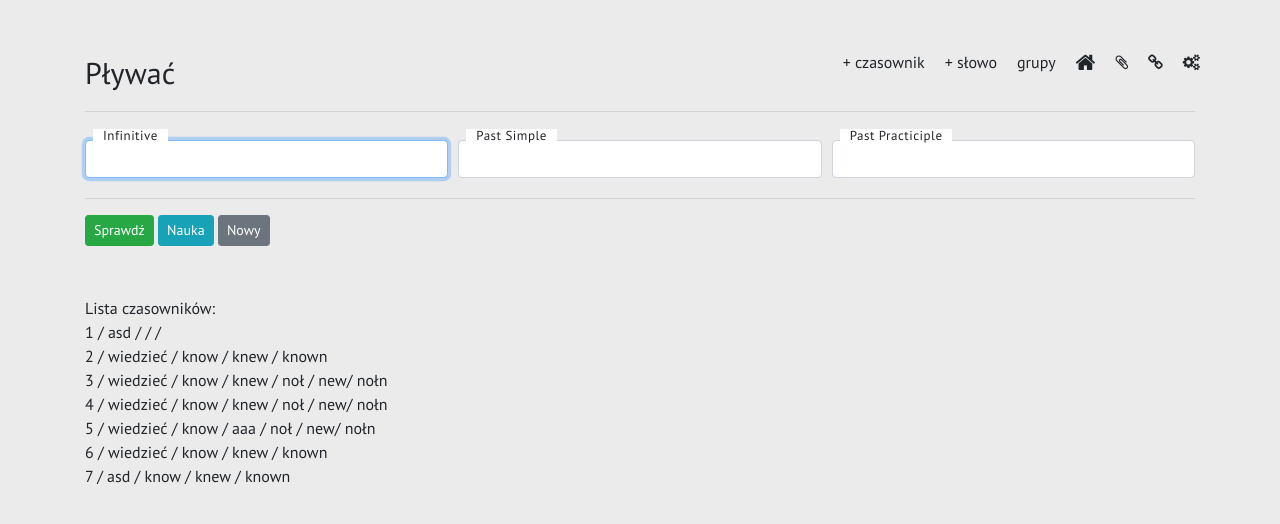
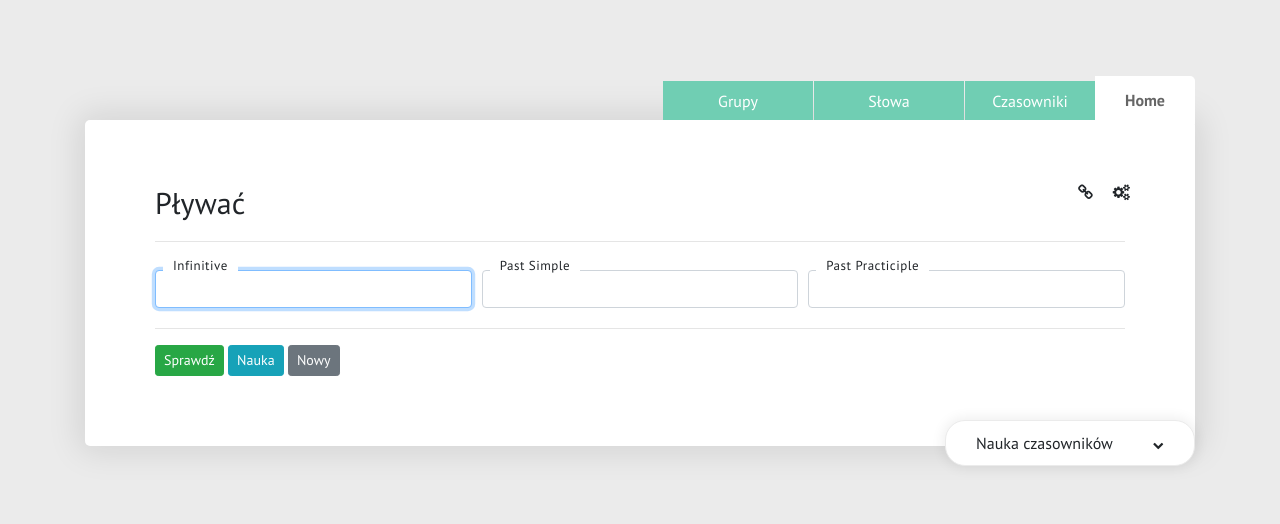
Before and after one commit to studiokam/verbs, a CodeIgniter app: page /verbs/ in a window 1280 px wide. Shown: the top 524 px of the page. Run offline with CodeIgniter, Linux system fonts and the light colour scheme; data comes from the database, SQL or seed files in the repository.

Commit message:
first part

```diff
--- a/application/Infrastructure/Group/GroupRepository.php
+++ b/application/Infrastructure/Group/GroupRepository.php
@@ -25,12 +25,6 @@ class GroupRepository extends AbstractRepository implements GroupRepositoryInter
 	public function getAllGroups()
 	{
 		$sql = 'SELECT * FROM groups ORDER BY groupName';
-//		$sql = 'SELECT *, count(tt) as ile FROM groups g
-//				JOIN verb_group_relation vgr on g.id = vgr.group_id as tt
-//				ORDER BY groupName';
-//		$sql = 'SELECT *, count(tt) as ile FROM groups g
-//				JOIN (SELECT count(id) as ile FROM verb_group_relation vgr on g.id = vgr.group_id
-//				ORDER BY groupName';
 		return $this->db->selectAll($sql);
 	}
 
--- a/application/views/groups.php
+++ b/application/views/groups.php
@@ -5,7 +5,7 @@
 				<div class="add-new-verb">
 					<a class="add-menu" :href="baseUrl">Home</a>
 					<div class="edit-verb-menu" v-if="showEditGroup"
-						 @click="showEditGroup = false; groupName = ''; groupAdditional = ''; id ='', allVerbsForGroup = ''">
+						 @click="endVerbEdit">
 						Wyjdź z edycji
 					</div>
 					<div class="form-row">
@@ -49,7 +49,7 @@
 						<div class="row">
 							<div class="col-sm-10">
 								<strong>{{group.groupName}}</strong><br>
-								<small style="color: #bbb;">Liczba czasowników przypisana do grupy: {{allVerbsForGroup.length}}</small>
+								<small style="color: #bbb;">Liczba czasowników przypisana do grupy: {{group.verbsInGroup}}</small>
 							</div>
 							<div class="col-sm-2 text-right">
 								<i class="verbs-list-edit fa fa-cog" @click="editGroup(group.id)"></i>
--- a/application/views/home.php
+++ b/application/views/home.php
@@ -112,7 +112,22 @@
 	</div>
 
 	<div class="container mt-50 mb-50">
+		<div class="row">
+			<div class="col-sm-12">
+
+				<div class="home-container">
+					<div class="home-home-menu" @click="goTo('')">Home</div>
+					<div class="home-verbs-options-menu" @click="goTo('verbs')">Czasowniki</div>
+					<div class="home-words-options-menu" @click="goTo('addWord')">Słowa</div>
+					<div class="home-groups-options-menu" @click="goTo('groups')">Grupy</div>
+
+					<div class="learch-button" :class="{ 'uk-active2' : active == true}"
+						 @mouseover="active = true" @mouseleave="active = false">
+						Nauka czasowników <i class="fa fa-chevron-down learn-icon"></i><br>
+						<span :class="{ 'uk-active' : active == true}" style="display: none">Nauka słów EN</span>
+					</div>
 					<form>
+
 						<div class="form-row">
 							<div class="col verb-pl-name">{{verbShowTypeSetting}}</div>
 							<div v-if="correctAnswers" class="correct-answers-top">
@@ -120,11 +135,6 @@
 									{{presentVerb.inf}} - {{presentVerb.pastSimp}} - {{presentVerb.pastPrac}}
 								</div>
 							</div>
-				<div id="settings" class="ml-20" v-on:click="goTo('verbs')">+ czasownik</div>
-				<div id="settings" class="ml-20" v-on:click="goTo('addWord')">+ słowo</div>
-				<div id="settings" class="ml-20" v-on:click="goTo('groups')">grupy</div>
-				<div id="settings" class="ml-20"><i class="fa fa-home fa-lg" v-on:click="goTo('')"></i></div>
-				<div id="settings" class="ml-20"><i class="fa fa-paperclip" v-on:click="goTo('?verbShowType=5&group=9&repeat=2')"></i></div>
 							<div id="settings" class="ml-20"><i class="fa fa-link" v-on:click="linkShow = true"></i></div>
 							<div id="settings" class="ml-20"><i class="fa fa-cogs" v-on:click="settingsShow = true"></i></div>
 						</div>
@@ -167,6 +177,10 @@
 					<div class="alert alert-success field-info" role="alert" v-if="allVerbsCorrect && !allBtnDisabled">Brawo Ty!</div>
 					<div class="alert alert-success field-info" role="alert" v-if="allBtnDisabled">Brawo! Poprawnie podano wszytkie czasowniki z listy!</div>
 					<div class="alert alert-danger field-info" role="alert" v-if="isSomeError">Nope - mamy błędy :/</div>
+				</div>
+
+			</div>
+		</div>
 	</div>
 	<!-- verbsListTemp: {{verbsListTemp}} <br> -->
 
@@ -222,12 +236,6 @@
 			<button type="button" class="btn btn-sm btn-secondary float-right ml-1" v-on:click="copyLink()">Kopiuj link</button>
 		</div>
 	</transition>
-	<div class="container mt-50 mb-50">
-		Lista czasowników: <br>
-		<div v-for="verb in data">
-			{{verb.id}} / {{verb.pl}} / {{verb.inf}} / {{verb.pastSimp1}} / {{verb.pastPrac1}} <br>
-		</div>
-	</div>
 </div>
 </body>
 	<script type="text/javascript" src="content/js/home.js"></script>
--- a/content/css/style.css
+++ b/content/css/style.css
@@ -133,6 +133,107 @@ body, html {
     }
 }
 
+/* Home */
+.home-container {
+	margin: 70px auto;
+	border-radius: 5px;
+	background: #fff;
+	padding: 60px 70px 70px;
+	-webkit-box-shadow: 0px 0px 33px 6px rgba(0,0,0,0.1);
+	-moz-box-shadow: 0px 0px 33px 6px rgba(0,0,0,0.1);
+	box-shadow: 0px 0px 33px 6px rgba(0,0,0,0.1);
+	position: relative;
+}
+.home-home-menu {
+	background: #fff;
+	padding: 12px 0px;
+	width: 100px;
+	display: block;
+	text-align: center;
+	color: #666;
+	position: absolute;
+	top: -44px;
+	right: 0;
+	cursor: pointer;
+	border-top-right-radius: 5px;
+	font-weight: bold;
+}
+.home-home-menu:hover {
+	font-weight: bold;
+	color: #9e9e9e;
+}
+.home-verbs-options-menu {
+	background: #70ceb3;
+	padding: 8px 0px 7px;
+	display: block;
+	width: 130px;
+	text-align: center;
+	color: #fff;
+	position: absolute;
+	top: -39px;
+	right: 100px;
+	cursor: pointer;
+}
+.home-verbs-options-menu:hover {
+	background: #6abfa7;
+}
+.home-words-options-menu {
+	background: #70ceb3;
+	padding: 8px 0px 7px;
+	display: block;
+	width: 150px;
+	text-align: center;
+	color: #fff;
+	position: absolute;
+	top: -39px;
+	right: 231px;
+	cursor: pointer;
+}
+.home-words-options-menu:hover {
+	background: #6abfa7;
+}
+.home-groups-options-menu {
+	background: #70ceb3;
+	padding: 8px 0px 7px;
+	display: block;
+	width: 150px;
+	text-align: center;
+	color: #fff;
+	position: absolute;
+	top: -39px;
+	right: 382px;
+	cursor: pointer;
+}
+.home-groups-options-menu:hover {
+	background: #6abfa7;
+}
+.learn-icon {
+	font-size: 11px;
+	margin-top: 0px;
+	margin-left: 36px;
+}
+.learch-button {
+	border: 1px solid #ebebeb;
+	padding: 10px 30px;
+	border-radius: 20px;
+	width: 250px;
+	background: #ffffff;
+	display: block;
+	cursor: pointer;
+	position: absolute;
+	right: 0px;
+	/*right: 63px;*/
+	bottom: -20px;
+	box-shadow: 0px 0px 13px 2px rgba(0,0,0,0.07);
+}
+.uk-active {
+	display: block !important;
+	margin-top: 10px;
+}
+.uk-active2 {
+	bottom: -54px !important;
+}
+
 
 /* Verbs */
 .add-menu {
--- a/content/js/home.js
+++ b/content/js/home.js
@@ -265,6 +265,7 @@ var app = new Vue({
         verbPastParticiple: '',
         random: 0,
 		data: '',
+		active: false,
 
         correctAnswers: false,
         emptyFieldsError: false,
@@ -661,7 +662,13 @@ var app = new Vue({
                 this.verbsListTemp = this.verbsList.slice();
             }
             this.verbsListKnown = [];
-        }
+        },
+
+
+
+		homeLearnChooseMouseOver() {
+			this.active = !this.active;
+		}
     },
     mounted() {
 		axios.get('home/start_data')
```
Also changed, not shown: application/controllers/Groups.php (+7 -2 lines), content/js/groups.js (+18 -9 lines). Lines whose indentation alone changed are shown as unchanged.
